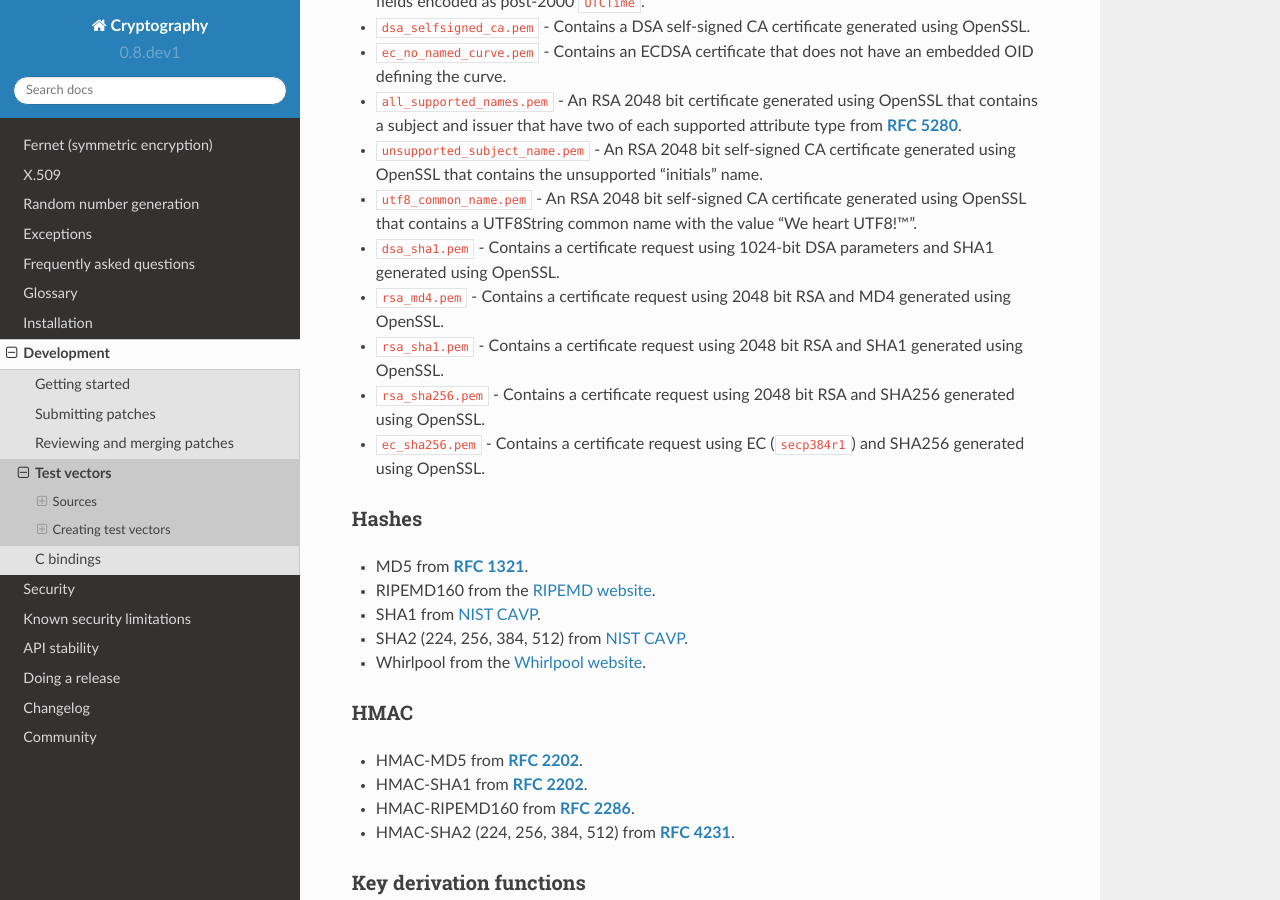
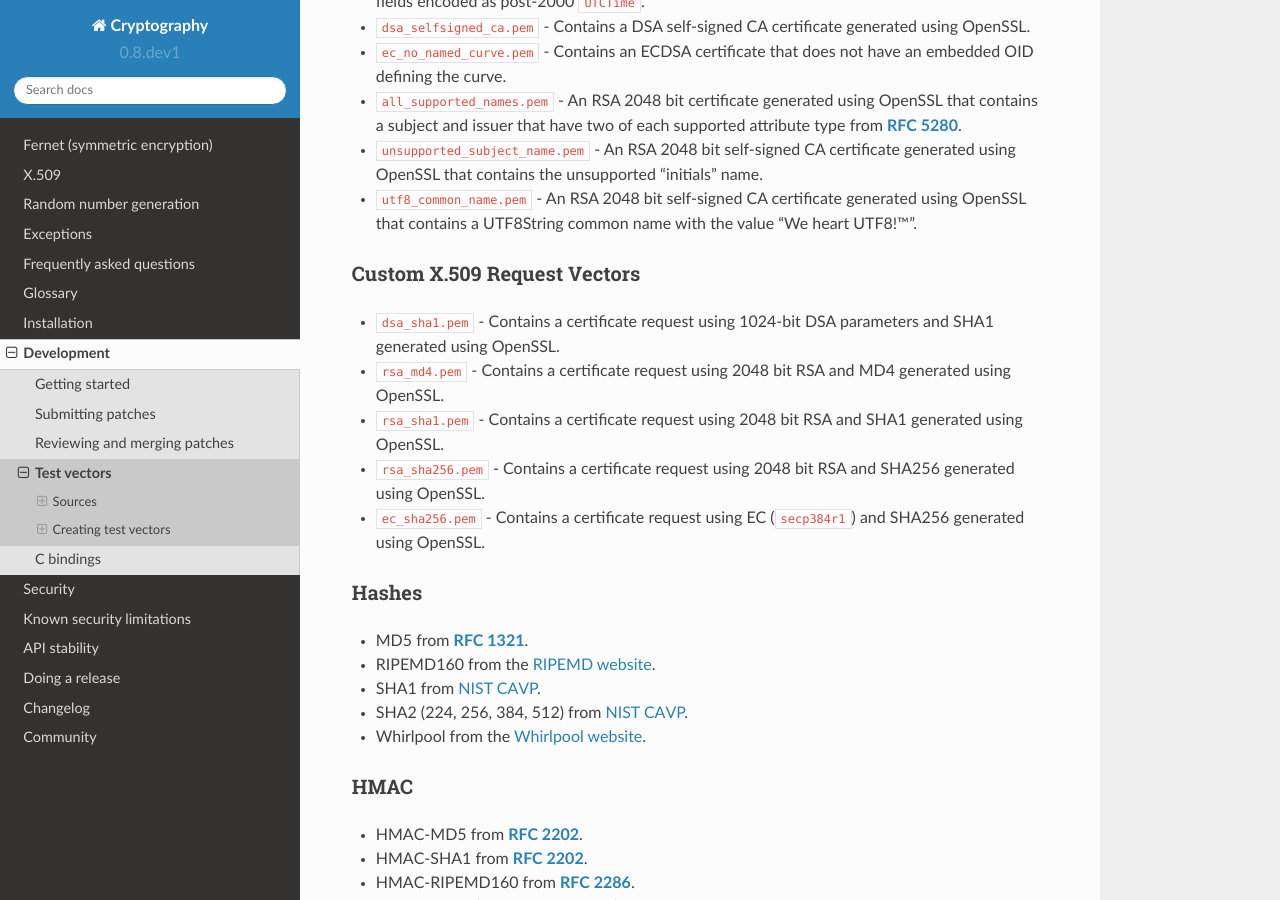
Before and after one commit to WebKing0121/cryptography, a Sphinx documentation site: the page built from docs/development/test-vectors.rst, in a window 1280 px wide and 900 px high, scrolled down 1969 px. Built offline with Sphinx 7.4.7 and the Read the Docs theme 2.0.0, drawn with Linux system fonts in a browser that asks for light colours; pages that are not in the unit, such as notebooks, are missing from menus.

Commit message:
move x509 request vector docs to a new section

```diff
--- a/docs/development/test-vectors.rst
+++ b/docs/development/test-vectors.rst
@@ -103,9 +103,14 @@ Custom X.509 Vectors
 * ``utf8_common_name.pem`` - An RSA 2048 bit self-signed CA certificate
   generated using OpenSSL that contains a UTF8String common name with the value
   "We heart UTF8!™".
+
+Custom X.509 Request Vectors
+~~~~~~~~~~~~~~~~~~~~~~~~~~~~
+
 * ``dsa_sha1.pem`` - Contains a certificate request using 1024-bit DSA
   parameters and SHA1 generated using OpenSSL.
-* ``rsa_md4.pem`` - Contains a certificate request using 2048 bit RSA and MD4 generated using OpenSSL.
+* ``rsa_md4.pem`` - Contains a certificate request using 2048 bit RSA and MD4
+  generated using OpenSSL.
 * ``rsa_sha1.pem`` - Contains a certificate request using 2048 bit RSA and
   SHA1 generated using OpenSSL.
 * ``rsa_sha256.pem`` - Contains a certificate request using 2048 bit RSA and
```
